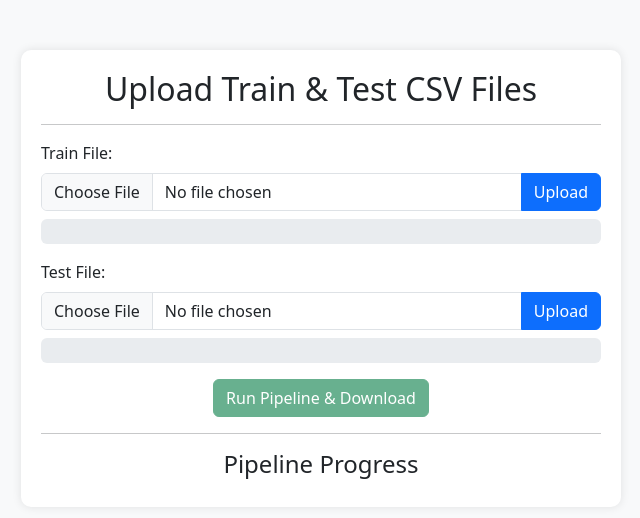
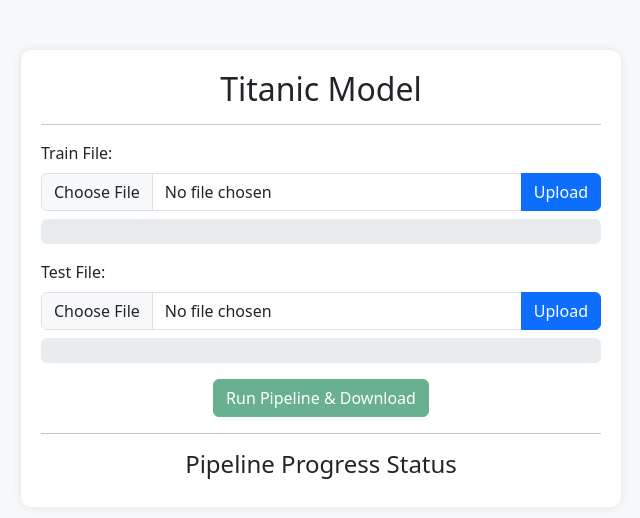
Before and after one commit to JoLegendary/EGT309K8S, a Flask app: page / in a window 1280 px wide. Shown: the top 518 px of the page, without its empty margins (319-959 px from the left). Run offline with Flask 3, Linux system fonts and the light colour scheme.

Commit message:
Changed Title of webpage

```diff
--- a/Contributions/Backup GUI/templates/index.html
+++ b/Contributions/Backup GUI/templates/index.html
@@ -139,7 +139,7 @@
 <body>
 
 <div class="container">
-    <h2 class="text-center">Upload Train & Test CSV Files</h2>
+    <h2 class="text-center">Titanic Model</h2>
     <hr>
 
     <!-- Train File Upload -->
@@ -174,7 +174,7 @@
     <hr>
 
     <!-- Progress Tracking for Pipeline (Initially Hidden) -->
-    <h4 class="text-center">Pipeline Progress</h4>
+    <h4 class="text-center">Pipeline Progress Status</h4>
 
     <div id="progress_section">
         <div class="mb-3">
```
